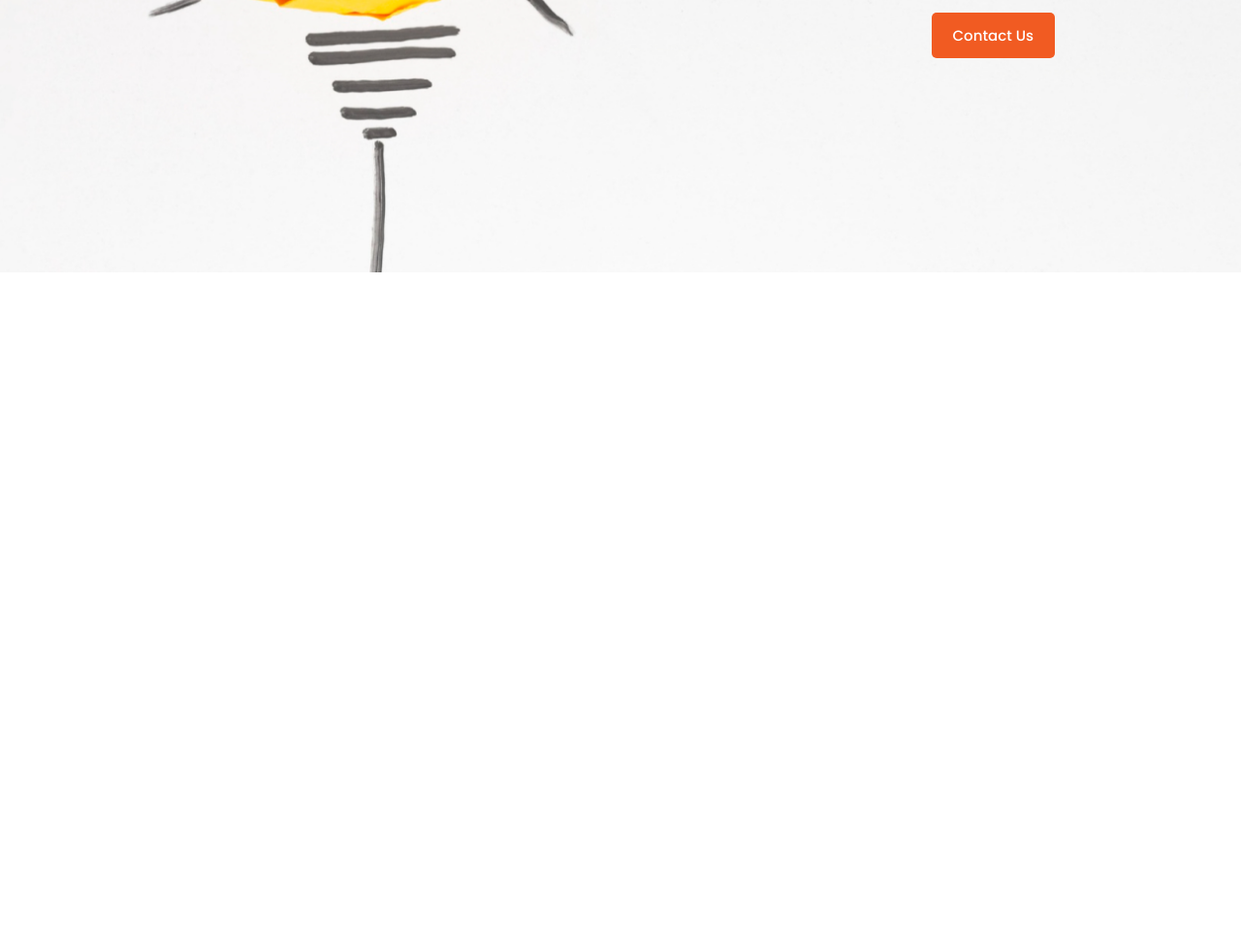
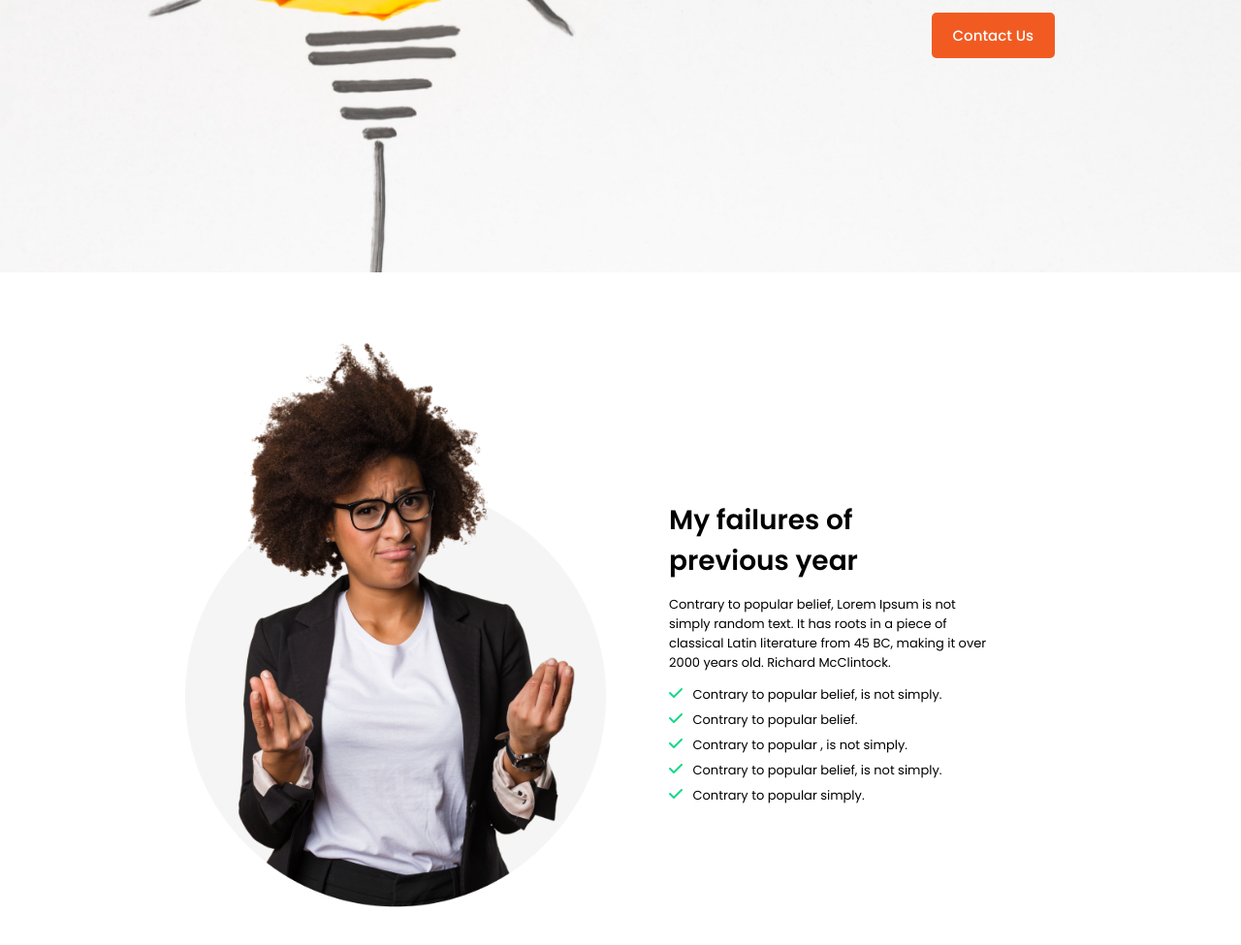
Before and after one commit to princemahmud1/firs-portfolio, a plain HTML site: page index.html in a window 1280 px wide. Shown: the part 519-1494 px from the top of the page at 97% size. Before the commit the page ends 800 px from the top, so only its background shows below. Drawn offline with Linux system fonts and the light colour scheme.

Commit message:
added about section

```diff
--- a/index.html
+++ b/index.html
@@ -35,6 +35,35 @@
         </div>
     </header>
 
+    <main>
+        <div class="container">
+            <div class="about">
+                <div class="about-photo">
+                    <img src="./images/person.png" alt="">
+                </div>
+                <div class="about-content">
+                    <h2>
+                        My failures of<br>
+                        previous year
+                    </h2>
+                    <p>
+                        Contrary to popular belief, Lorem Ipsum is not<br>
+                        simply random text. It has roots in a piece of<br>
+                        classical Latin literature from 45 BC, making it over<br>
+                        2000 years old. Richard McClintock.
+                    </p>
+                    <ul>
+                        <li><i class="fa-solid fa-check"></i> Contrary to popular belief, is not simply.</li>
+                        <li><i class="fa-solid fa-check"></i> Contrary to popular belief.</li>
+                        <li><i class="fa-solid fa-check"></i> Contrary to popular , is not simply.</li>
+                        <li><i class="fa-solid fa-check"></i> Contrary to popular belief, is not simply.</li>
+                        <li><i class="fa-solid fa-check"></i> Contrary to popular simply.</li>
+                    </ul>
+                </div>
+            </div>
+        </div>
+    </main>
+
 
 </body>
 
--- a/style.css
+++ b/style.css
@@ -3,6 +3,15 @@
     padding: 0;
     margin: 0;
     font-family: 'Poppins', sans-serif;
+}
+
+img {
+    max-width: 100%;
+}
+
+.container {
+    max-width: 936px;
+    margin: auto;
 }
 
 .primary-btn {
@@ -39,3 +48,41 @@
     margin: 0 0 16px 0;
     line-height: 2em;
 }
+
+/* ----------About Section---------- */
+.about {
+    padding: 60px 0;
+    display: flex;
+    align-items: center;
+}
+
+.about-photo {
+    width: 50% !important;
+}
+
+.about-content {
+    margin-left: 50px;
+    margin-top: 65px;
+}
+
+.about-content h2 {
+    font-size: 28px;
+    margin-bottom: 14px;
+}
+
+.about-content p {
+    font-size: 13px;
+    margin-bottom: 10px;
+}
+
+.about-content ul li {
+    list-style: none;
+    font-size: 13px;
+    line-height: 2em;
+}
+
+.about-content ul li i {
+    font-size: 16px;
+    color: #16d887;
+    margin-right: 7px;
+}
```
